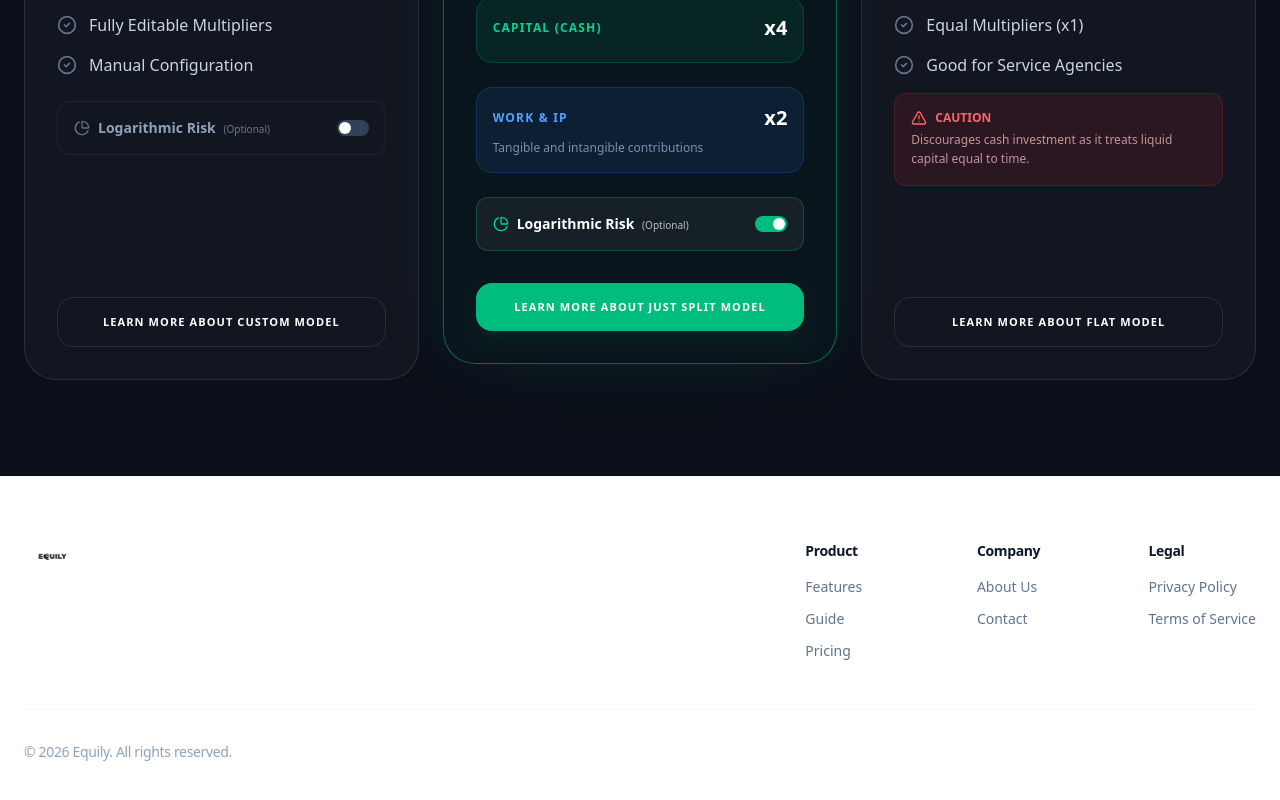
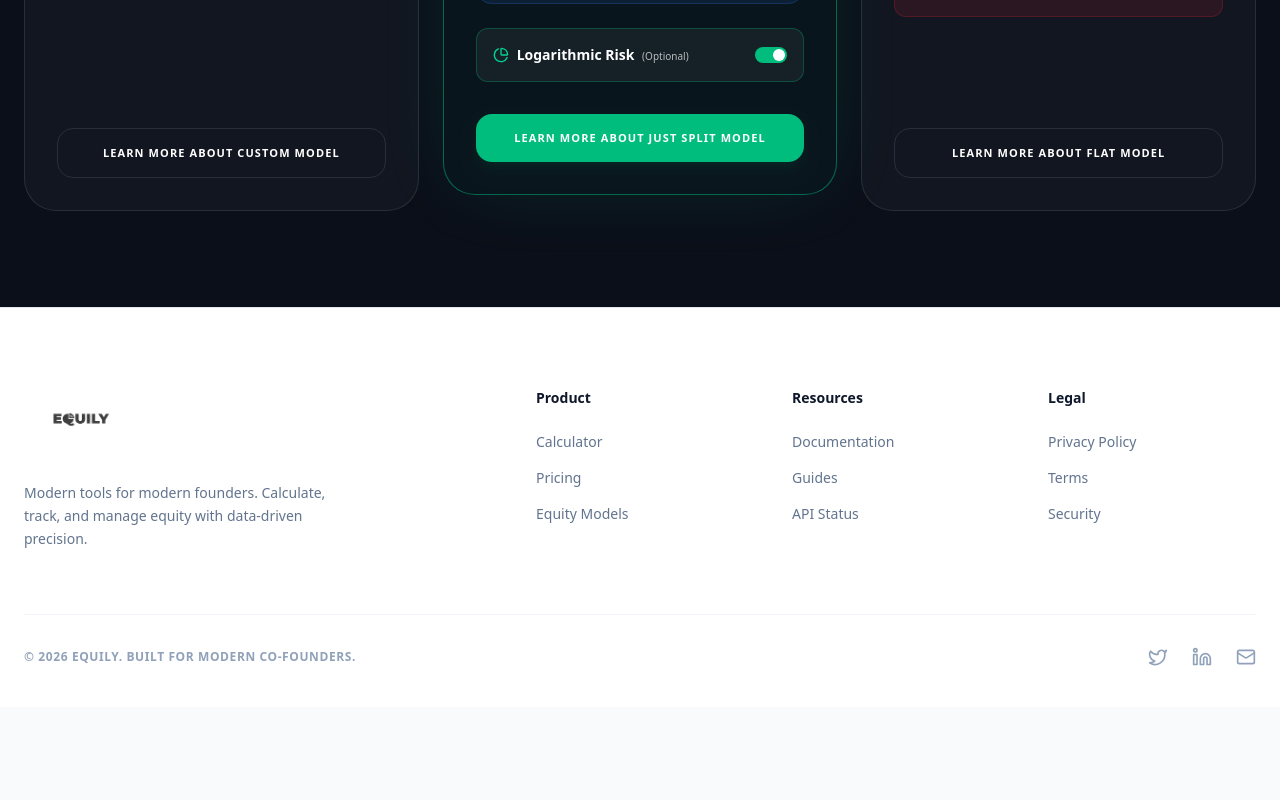
Before and after one commit to pabloalfaya/equafy-web, a Next.js app: page / in a window 1280 px wide. Shown: the part 1810-2610 px from the top of the page. After the commit the page ends 2517 px from the top, so only its background shows below. Built offline with nearby package versions, Linux system fonts and the light colour scheme.

Commit message:
design: minimize hero spacing, restore premium footer and navbar behavior

```diff
--- a/src/app/page.tsx
+++ b/src/app/page.tsx
@@ -31,7 +31,7 @@ export default function LandingPage() {
       </div>
 
       {/* --- HERO SECTION --- */}
-      <header className="relative pt-24 md:pt-32 pb-10 z-10">
+      <header className="relative pt-20 md:pt-24 pb-10 z-10">
         <div className="mx-auto max-w-5xl px-6 text-center">
           <h1 className="text-6xl md:text-8xl font-bold tracking-tighter text-slate-900 mb-4 leading-[1.1] md:leading-[1.1] py-2">
             Equity that <br className="hidden md:block" />
@@ -42,7 +42,6 @@ export default function LandingPage() {
             <span className="block mt-2 text-slate-400 text-base">Trustless. Dynamic. Fair.</span>
           </p>
           <div className="flex flex-col sm:flex-row items-center justify-center gap-4">
-            {/* CAMBIO 2: Start Splitting Free -> Start Splitting */}
             <Link href="/login?view=signup" className="h-14 px-8 rounded-2xl bg-emerald-500 text-white font-bold text-lg flex items-center justify-center shadow-lg hover:bg-emerald-600 hover:-translate-y-0.5 transition-all duration-300 tracking-tight">
               Get Started
             </Link>
--- a/src/components/Navbar.tsx
+++ b/src/components/Navbar.tsx
@@ -1,17 +1,39 @@
 "use client";
 
-import { useState, useRef } from "react";
+import { useState, useEffect, useRef } from "react";
 import Link from "next/link";
 import { ArrowRight, ChevronDown, Sparkles, Cog, Zap, BookOpen } from "lucide-react";
 
 const PRODUCT_MENU_LEAVE_DELAY_MS = 120;
 
 export function Navbar() {
+  const [isNavVisible, setIsNavVisible] = useState(true);
   const [isProductMenuOpen, setIsProductMenuOpen] = useState(false);
+  const lastScrollY = useRef(0);
   const productMenuLeaveTimerRef = useRef<ReturnType<typeof setTimeout> | null>(null);
 
+  useEffect(() => {
+    const handleScroll = () => {
+      const currentScrollY = window.scrollY;
+      if (currentScrollY < 50) {
+        setIsNavVisible(true);
+      } else if (currentScrollY > lastScrollY.current) {
+        setIsNavVisible(false);
+      } else {
+        setIsNavVisible(true);
+      }
+      lastScrollY.current = currentScrollY;
+    };
+    window.addEventListener("scroll", handleScroll, { passive: true });
+    return () => window.removeEventListener("scroll", handleScroll);
+  }, []);
+
   return (
-    <nav className="sticky top-0 inset-x-0 z-50 border-b border-gray-100/50 bg-white/80 backdrop-blur-md">
+    <nav
+      className={`fixed top-0 inset-x-0 z-50 border-b border-gray-100/50 bg-white/80 backdrop-blur-md transition-transform duration-300 ease-in-out ${
+        isNavVisible ? "translate-y-0" : "-translate-y-full"
+      }`}
+    >
       <div className="mx-auto flex max-w-7xl items-center justify-between px-6 py-3">
         <div className="flex items-center gap-8">
           <Link href="/" className="relative group">
--- a/src/components/PublicFooter.tsx
+++ b/src/components/PublicFooter.tsx
@@ -1,42 +1,63 @@
 "use client";
 
 import Link from "next/link";
+import { Twitter, Linkedin, Mail } from "lucide-react";
 
 export function PublicFooter() {
   return (
-    <footer className="bg-white border-t border-gray-100/80 relative z-10">
-      <div className="mx-auto max-w-7xl px-6 pt-16 pb-10">
-        <div className="flex flex-col md:flex-row md:items-start md:justify-between gap-10 mb-12">
-          <Link href="/" className="shrink-0">
-            <img src="/logo.png" alt="Equily" className="h-8 w-auto opacity-90 hover:opacity-100 transition-opacity" />
+    <footer className="bg-white border-t border-slate-200 relative z-10">
+      <div className="mx-auto max-w-7xl px-6 pt-20 pb-10">
+        <div className="grid grid-cols-2 md:grid-cols-5 gap-12 mb-16">
+          <div className="col-span-2">
+            <Link href="/" className="inline-block mb-6">
+              <img
+                src="/logo.png"
+                alt="Equily Logo"
+                className="h-16 w-auto grayscale hover:grayscale-0 transition-all opacity-80 hover:opacity-100"
+              />
             </Link>
-          <nav className="grid grid-cols-1 sm:grid-cols-3 gap-10 sm:gap-16">
+            <p className="text-slate-500 font-medium max-w-xs leading-relaxed text-sm">
+              Modern tools for modern founders. Calculate, track, and manage equity with data-driven precision.
+            </p>
+          </div>
           <div>
-              <h4 className="font-bold text-slate-900 mb-4 text-sm tracking-tight">Product</h4>
-              <ul className="space-y-3 text-sm font-medium text-slate-500">
-                <li><Link href="/features" className="hover:text-emerald-600 transition-colors">Features</Link></li>
-                <li><Link href="/guide" className="hover:text-emerald-600 transition-colors">Guide</Link></li>
+            <h4 className="font-bold text-slate-900 mb-6 text-sm">Product</h4>
+            <ul className="space-y-4 text-sm font-medium text-slate-500">
+              <li><Link href="/dashboard" className="hover:text-emerald-600 transition-colors">Calculator</Link></li>
               <li><Link href="/pricing" className="hover:text-emerald-600 transition-colors">Pricing</Link></li>
+              <li><Link href="/models" className="hover:text-emerald-600 transition-colors">Equity Models</Link></li>
             </ul>
           </div>
           <div>
-              <h4 className="font-bold text-slate-900 mb-4 text-sm tracking-tight">Company</h4>
-              <ul className="space-y-3 text-sm font-medium text-slate-500">
-                <li><Link href="/what-is-equily" className="hover:text-emerald-600 transition-colors">About Us</Link></li>
-                <li><Link href="/contact" className="hover:text-emerald-600 transition-colors">Contact</Link></li>
+            <h4 className="font-bold text-slate-900 mb-6 text-sm">Resources</h4>
+            <ul className="space-y-4 text-sm font-medium text-slate-500">
+              <li><Link href="/guide" className="hover:text-emerald-600 transition-colors">Documentation</Link></li>
+              <li><Link href="/guide" className="hover:text-emerald-600 transition-colors">Guides</Link></li>
+              <li><Link href="/contact" className="hover:text-emerald-600 transition-colors">API Status</Link></li>
             </ul>
           </div>
           <div>
-              <h4 className="font-bold text-slate-900 mb-4 text-sm tracking-tight">Legal</h4>
-              <ul className="space-y-3 text-sm font-medium text-slate-500">
+            <h4 className="font-bold text-slate-900 mb-6 text-sm">Legal</h4>
+            <ul className="space-y-4 text-sm font-medium text-slate-500">
               <li><Link href="/legal" className="hover:text-emerald-600 transition-colors">Privacy Policy</Link></li>
-                <li><Link href="/legal" className="hover:text-emerald-600 transition-colors">Terms of Service</Link></li>
+              <li><Link href="/legal" className="hover:text-emerald-600 transition-colors">Terms</Link></li>
+              <li><Link href="/legal" className="hover:text-emerald-600 transition-colors">Security</Link></li>
             </ul>
           </div>
-          </nav>
         </div>
-        <div className="pt-8 border-t border-slate-100 text-slate-400 text-sm font-medium tracking-tight">
-          © 2026 Equily. All rights reserved.
+        <div className="pt-8 border-t border-slate-100 flex flex-col md:flex-row justify-between items-center gap-6 text-slate-400 font-bold text-xs uppercase tracking-wider">
+          <p>© 2026 EQUILY. BUILT FOR MODERN CO-FOUNDERS.</p>
+          <div className="flex gap-6">
+            <a href="https://twitter.com" target="_blank" rel="noopener noreferrer" className="hover:text-slate-900 transition-colors" aria-label="Twitter">
+              <Twitter className="h-5 w-5" />
+            </a>
+            <a href="https://linkedin.com" target="_blank" rel="noopener noreferrer" className="hover:text-slate-900 transition-colors" aria-label="LinkedIn">
+              <Linkedin className="h-5 w-5" />
+            </a>
+            <a href="mailto:info@getequily.com" className="hover:text-slate-900 transition-colors" aria-label="Email">
+              <Mail className="h-5 w-5" />
+            </a>
+          </div>
         </div>
       </div>
     </footer>
```
Lines whose indentation alone changed are shown as unchanged.
